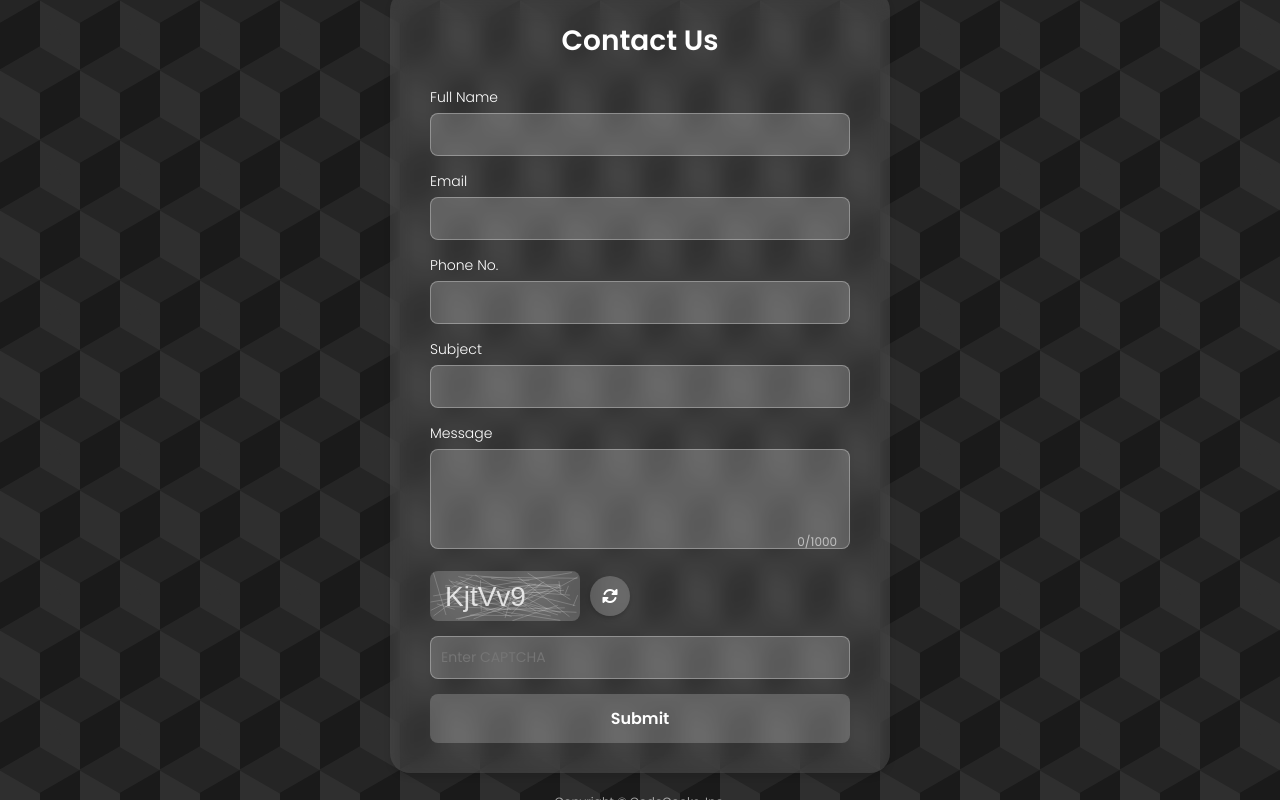
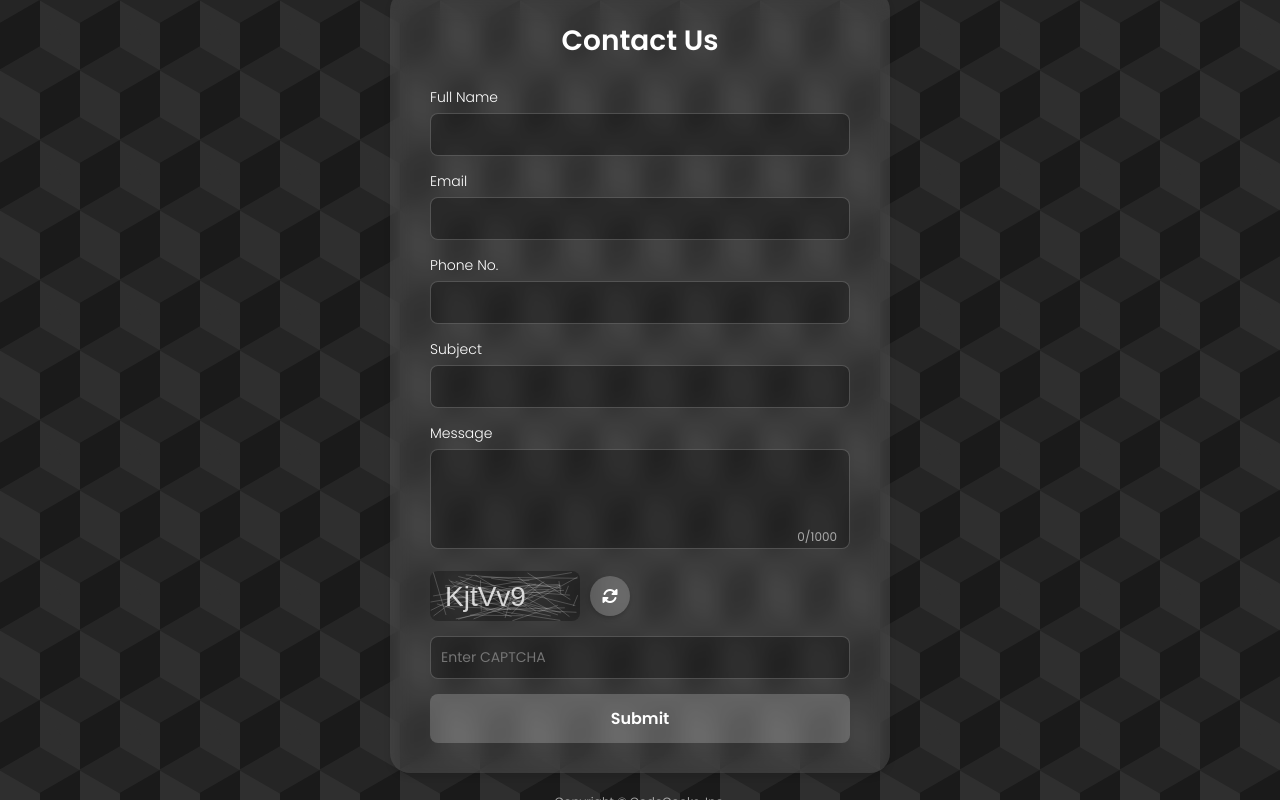
Before and after one commit to naman-innovates/CodeCooks, a plain HTML site: page contact-page/contact.html in a window 1280 px wide. Drawn offline with Linux system fonts and the light colour scheme.

Commit message:
v3 contact page

```diff
--- a/contact-page/contact.css
+++ b/contact-page/contact.css
@@ -91,19 +91,20 @@ input,
 textarea {
     width: 100%;
     padding: 10px;
-    background-color: rgba(255, 255, 255, 0.2);
-    border: 1px solid rgba(255, 255, 255, 0.3);
+    background-color: rgba(0, 0, 0, 0.3);
+    border: 1px solid rgba(255, 255, 255, 0.2);
     border-radius: 8px;
     color: #ffffff;
     font-size: 14px;
     font-family: 'Poppins', sans-serif;
-    transition: border-color 0.3s ease;
+    transition: border-color 0.3s ease, background-color 0.3s ease;
 }
 
 input:focus,
 textarea:focus {
     outline: none;
     border-color: #ffffff;
+    background-color: rgba(0, 0, 0, 0.4);
 }
 
 .message-wrapper {
@@ -115,7 +116,7 @@ textarea {
     height: 100px;
     padding-bottom: 25px;
     scrollbar-width: thin;
-    scrollbar-color: rgba(255, 255, 255, 0.5) rgba(255, 255, 255, 0.1);
+    scrollbar-color: rgba(255, 255, 255, 0.5) rgba(0, 0, 0, 0.2);
 }
 
 textarea::-webkit-scrollbar {
@@ -123,14 +124,14 @@ textarea::-webkit-scrollbar {
 }
 
 textarea::-webkit-scrollbar-track {
-    background: rgba(255, 255, 255, 0.1);
+    background: rgba(0, 0, 0, 0.2);
     border-radius: 4px;
 }
 
 textarea::-webkit-scrollbar-thumb {
     background-color: rgba(255, 255, 255, 0.5);
     border-radius: 4px;
-    border: 2px solid rgba(255, 255, 255, 0.1);
+    border: 2px solid rgba(0, 0, 0, 0.2);
 }
 
 textarea::-webkit-scrollbar-thumb:hover {
@@ -139,7 +140,7 @@ textarea::-webkit-scrollbar-thumb:hover {
 
 .character-count {
     position: absolute;
-    bottom: 5px;
+    bottom: 10px;
     right: 13px;
     font-size: 12px;
     color: rgba(255, 255, 255, 0.6);
@@ -152,7 +153,7 @@ textarea::-webkit-scrollbar-thumb:hover {
 }
 
 #captchaCanvas {
-    background-color: rgba(255, 255, 255, 0.2);
+    background-color: rgba(0, 0, 0, 0.3);
     border-radius: 8px;
 }
 
```
